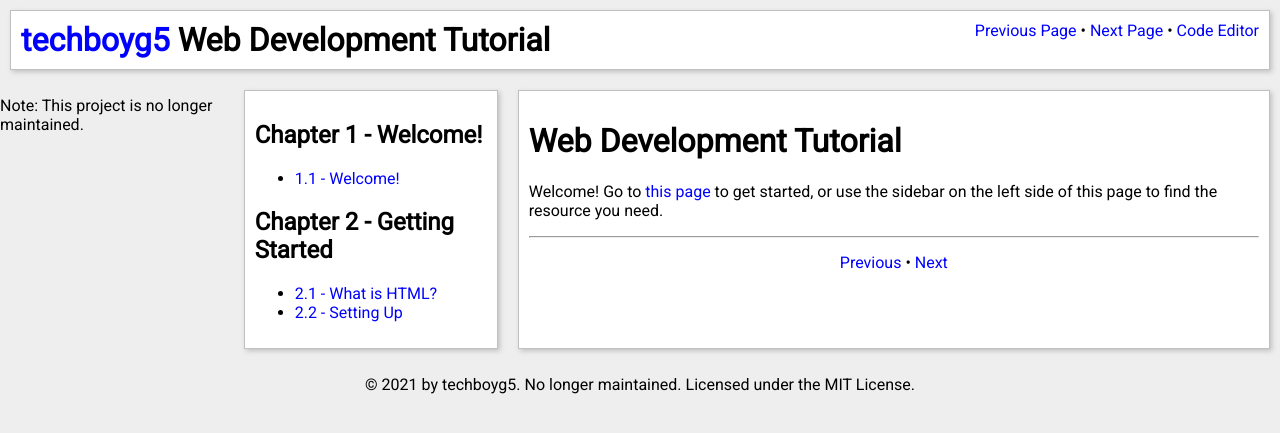
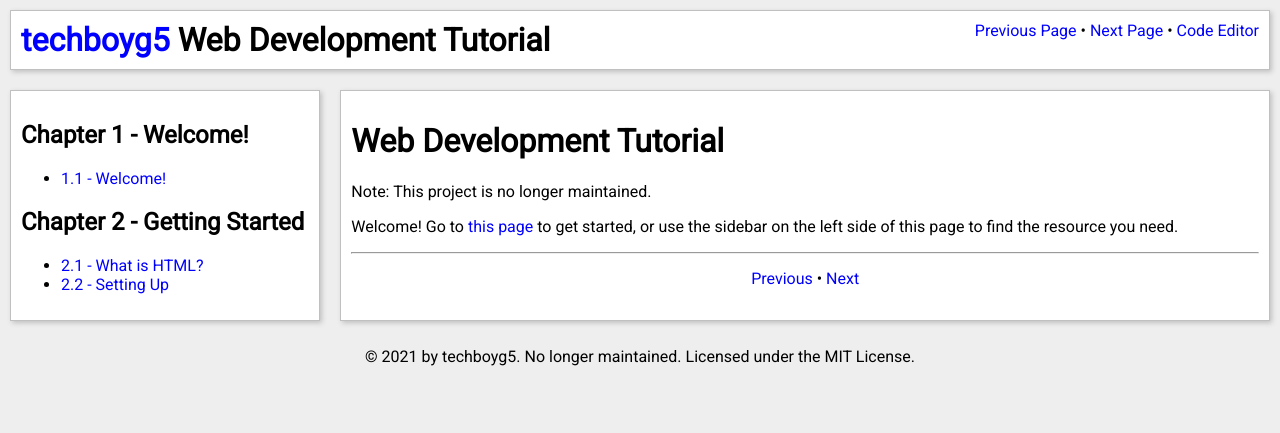
Before and after one commit to techboyg5/web-development-tutorial, a Jekyll site: the page built from index.html, in a window 1280 px wide. Shown: the top 433 px of the page. Built offline with Jekyll 4.4.1, drawn with Linux system fonts in a browser that asks for light colours; part of the change alters nothing that is shown.

Commit message:
Oops, message went in the wrong place.

```diff
--- a/_layouts/default.html
+++ b/_layouts/default.html
@@ -22,7 +22,6 @@
 			</nav>
 		</header>
 		<div class="inner-container">
-			<p>Note: This project is no longer maintained.</p>
 			<aside class="left-sidebar">
 					<h2>Chapter 1 - Welcome!</h2>
 					<ul>
@@ -36,6 +35,7 @@
 			</aside>
 			<main class="content-container">
 				<h1>{{ page.title }}</h1>
+				<p>Note: This project is no longer maintained.</p>
 				<article id="content">
 					{{ content }}
 				</article>
```
